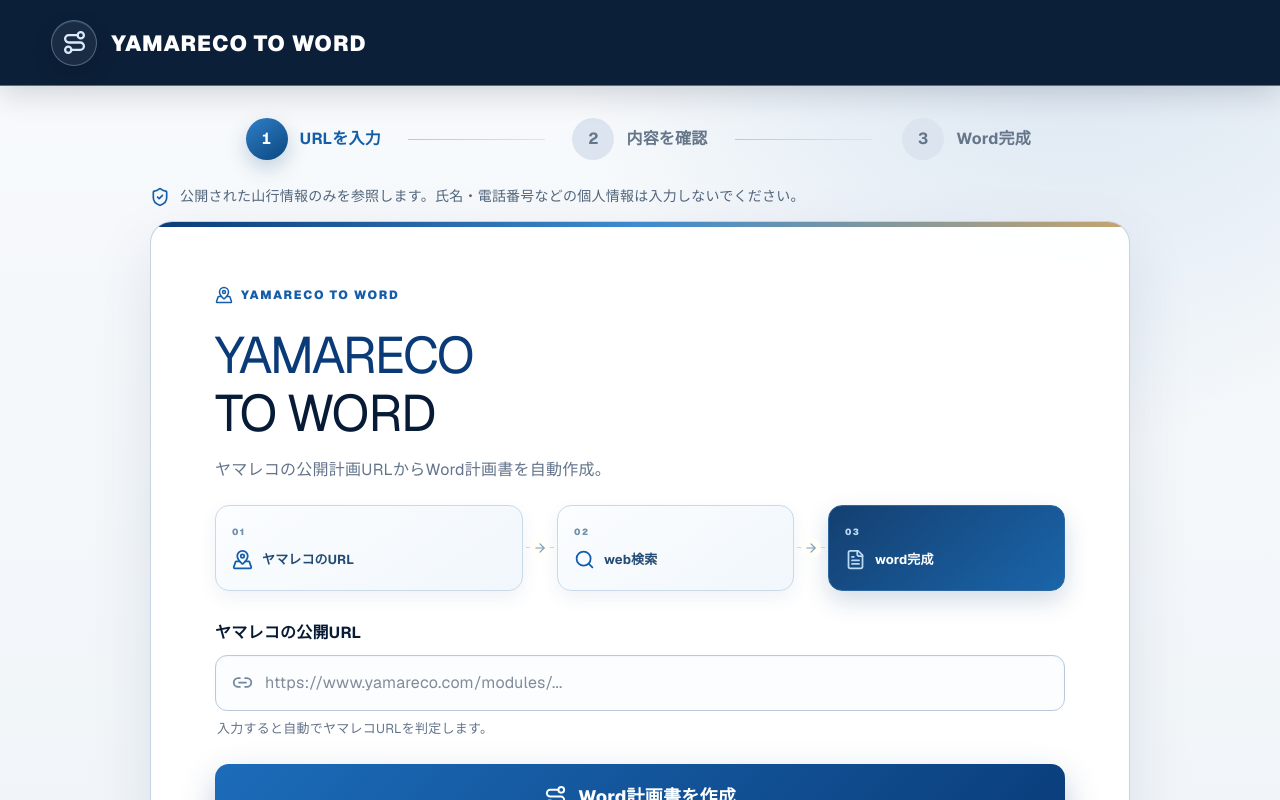
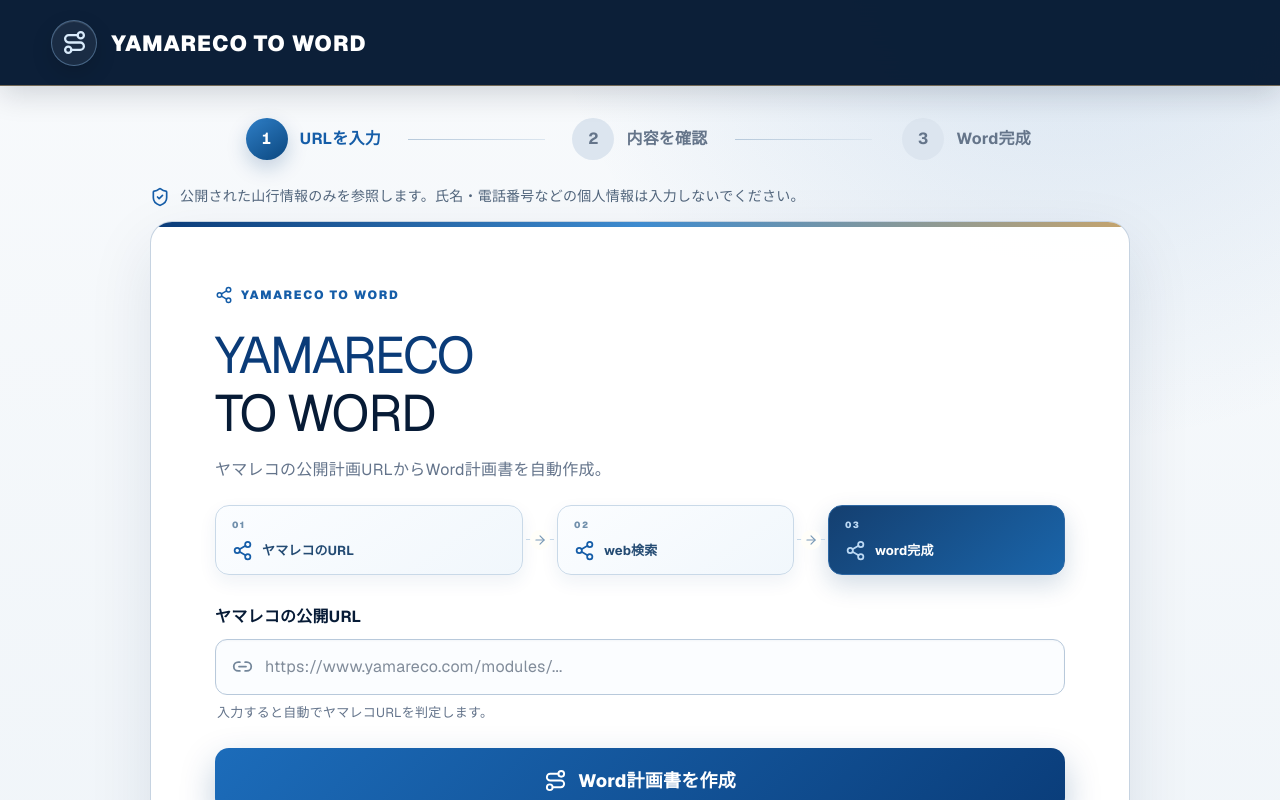
Before and after one commit to ykuru2003/mountain-plan-assistant, a Next.js app: page / in a window 1280 px wide. Shown: the top 800 px of the page. Built offline with nearby package versions, Linux system fonts and the light colour scheme.

Commit message:
枠の大きさを統一

```diff
--- a/app/globals.css
+++ b/app/globals.css
@@ -50,7 +50,7 @@
 h1 span { color: var(--blue-dark); letter-spacing: -.045em; }
 .lead { margin: 0 0 30px; color: var(--muted); line-height: 1.7; }
 .creation-flow { display: grid; grid-template-columns: minmax(0,1.3fr) 34px minmax(0,1fr) 34px minmax(0,1fr); align-items: stretch; margin: -8px 0 30px; }
-.flow-card { min-width: 0; min-height: 86px; padding: 15px 16px; display: flex; flex-direction: column; justify-content: center; gap: 10px; border: 1px solid #c9d9e8; border-radius: 14px; color: #244b73; background: linear-gradient(145deg,#fbfdff,#f1f7fc); box-shadow: 0 7px 18px rgba(24,74,123,.07); }
+.flow-card { min-width: 0; min-height: 70px; padding: 12px 16px; display: flex; flex-direction: column; justify-content: center; gap: 8px; border: 1px solid #c9d9e8; border-radius: 14px; color: #244b73; background: linear-gradient(145deg,#fbfdff,#f1f7fc); box-shadow: 0 7px 18px rgba(24,74,123,.07); }
 .flow-card small { color: #7190ac; font-size: 9px; font-weight: 850; letter-spacing: .16em; }
 .flow-card strong { display: flex; align-items: center; gap: 9px; font-size: 13px; letter-spacing: .01em; }
 .flow-card svg { flex: 0 0 auto; color: var(--blue); }
--- a/app/page.tsx
+++ b/app/page.tsx
@@ -18,6 +18,7 @@
   Minus,
   Plus,
   Search,
+  Share2,
   ShieldCheck,
   Route,
   Upload,
@@ -335,24 +336,24 @@
         ) : (
           <section className="workspace">
             <article className="card input-card">
-              <div className="eyebrow"><MapPinned size={18} />YAMARECO TO WORD</div>
+              <div className="eyebrow"><Share2 size={18} />YAMARECO TO WORD</div>
               <h1><span>YAMARECO</span><br />TO WORD</h1>
               <p className="lead">ヤマレコの公開計画URLからWord計画書を自動作成。</p>
 
               <div className="creation-flow" aria-label="Word計画書の作成フロー">
                 <div className="flow-card flow-sources">
                   <small>01</small>
-                  <strong><MapPinned size={21} />ヤマレコのURL</strong>
+                  <strong><Share2 size={21} />ヤマレコのURL</strong>
                 </div>
                 <span className="flow-arrow" aria-hidden="true"><ArrowRight size={20} /></span>
                 <div className="flow-card">
                   <small>02</small>
-                  <strong><Search size={21} />web検索</strong>
+                  <strong><Share2 size={21} />web検索</strong>
                 </div>
                 <span className="flow-arrow" aria-hidden="true"><ArrowRight size={20} /></span>
                 <div className="flow-card flow-output">
                   <small>03</small>
-                  <strong><FileText size={21} />word完成</strong>
+                  <strong><Share2 size={21} />word完成</strong>
                 </div>
               </div>
 
```
Also changed, not shown: 1 other file (tests, documents, lock files or other folders).
